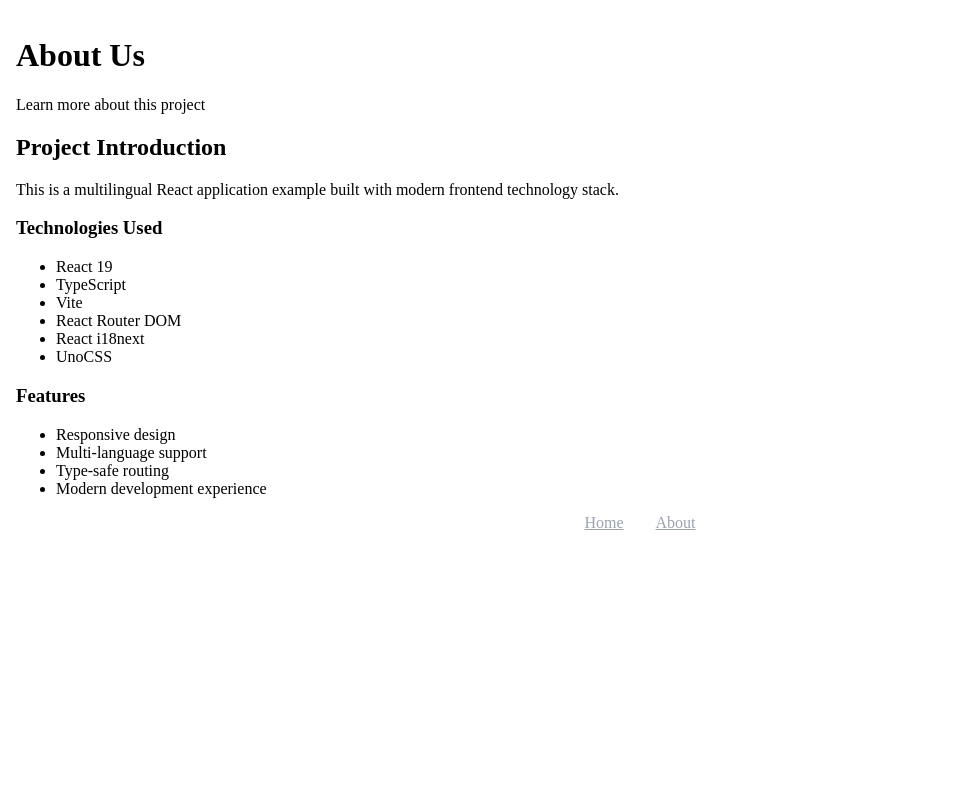
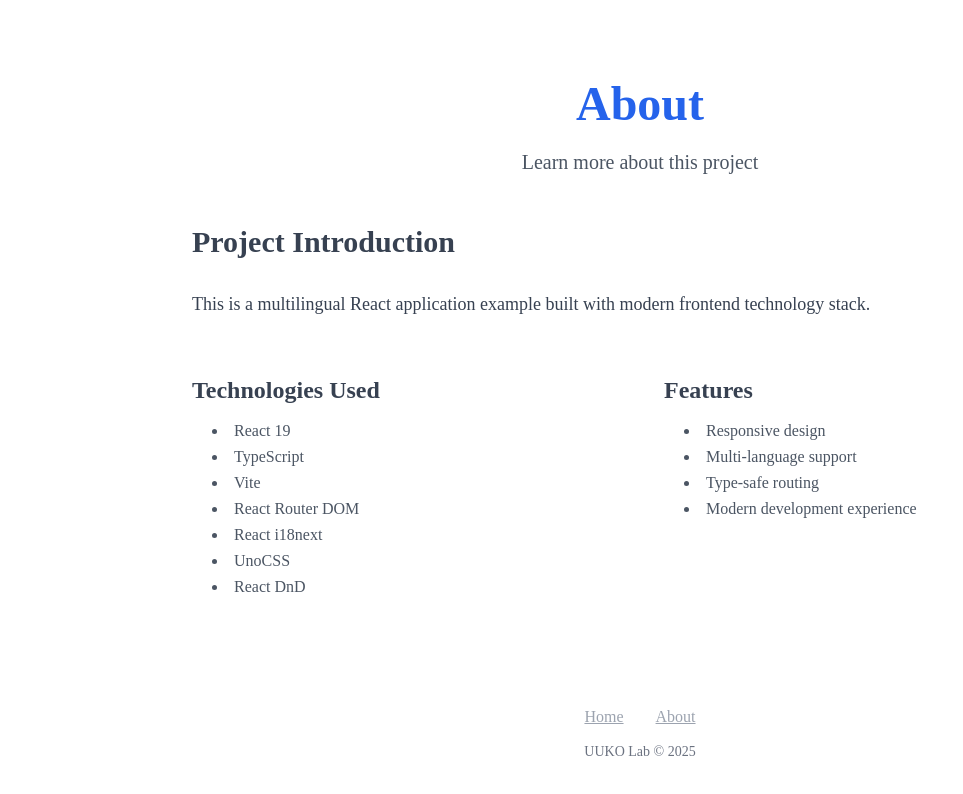
Before and after one commit to iuuko/umineko-epitaph, a React (Vite) app: page /about in a window 1280 px wide. Shown: the top 794 px of the page, without its empty margins (0-963 px from the left). Built offline with nearby package versions, Linux system fonts and the light colour scheme.

Commit message:
feat: add About page and i18n translations for en-US, ja-JP, and zh-CN

```diff
--- a/src/locales/en-US.json
+++ b/src/locales/en-US.json
@@ -45,7 +45,7 @@
       "feature3": "Client-side routing navigation"
     },
     "about": {
-      "title": "About Us",
+      "title": "About",
       "description": "Learn more about this project",
       "projectTitle": "Project Introduction",
       "projectDescription": "This is a multilingual React application example built with modern frontend technology stack.",
--- a/src/locales/ja-JP.json
+++ b/src/locales/ja-JP.json
@@ -45,7 +45,7 @@
       "feature3": "クライアントサイドルーティングナビゲーション"
     },
     "about": {
-      "title": "私たちについて",
+      "title": "について",
       "description": "このプロジェクトについて詳しく知る",
       "projectTitle": "プロジェクト紹介",
       "projectDescription": "これは現代的なフロントエンド技術スタックで構築された多言語Reactアプリケーションの例です。",
--- a/src/locales/zh-CN.json
+++ b/src/locales/zh-CN.json
@@ -45,7 +45,7 @@
       "feature3": "客户端路由导航"
     },
     "about": {
-      "title": "关于我们",
+      "title": "关于",
       "description": "了解更多关于这个项目的信息",
       "projectTitle": "项目介绍",
       "projectDescription": "这是一个使用现代前端技术栈构建的多语言React应用示例。",
--- a/src/pages/About.tsx
+++ b/src/pages/About.tsx
@@ -5,37 +5,64 @@ const About: React.FC = () => {
   const { t } = useTranslation();
 
   return (
-    <div className="relative p-4">
-      <header>
-        <h1>{t("pages.about.title")}</h1>
-        <p>{t("pages.about.description")}</p>
+    <div className="min-h-screen flex flex-col items-center">
+      <div className="max-w-4xl md:w-full bg-white p-4 sm:p-8 md:p-12">
+        <header className="mb-12 text-center">
+          <h1 className="text-4xl sm:text-5xl font-extrabold mb-4 text-blue-600">
+            {t("pages.about.title")}
+          </h1>
+          <p className="text-lg sm:text-xl text-gray-600">
+            {t("pages.about.description")}
+          </p>
         </header>
 
-      <main>
+        <main className="space-y-12">
           <section>
-          <h2>{t("pages.about.projectTitle")}</h2>
-          <p>{t("pages.about.projectDescription")}</p>
+            <h2 className="text-2xl sm:text-3xl font-semibold mb-2 pb-3 border-b-2 border-blue-500 text-gray-700">
+              {t("pages.about.projectTitle")}
+            </h2>
+            <p className="text-base sm:text-lg leading-relaxed text-gray-700 mb-8">
+              {t("pages.about.projectDescription")}
+            </p>
 
-          <h3>{t("pages.about.technologiesTitle")}</h3>
-          <ul>
+            <div className="grid md:grid-cols-2 gap-x-12 gap-y-8">
+              <div>
+                <h3 className="text-xl sm:text-2xl font-semibold mb-4 text-gray-700">
+                  {t("pages.about.technologiesTitle")}
+                </h3>
+                <ul className="list-disc list-inside space-y-2 pl-5 text-gray-600">
                   <li>React 19</li>
                   <li>TypeScript</li>
                   <li>Vite</li>
                   <li>React Router DOM</li>
                   <li>React i18next</li>
                   <li>UnoCSS</li>
+                  <li>React DnD</li>
                 </ul>
+              </div>
 
-          <h3>{t("pages.about.featuresTitle")}</h3>
-          <ul>
+              <div>
+                <h3 className="text-xl sm:text-2xl font-semibold mb-4 text-gray-700">
+                  {t("pages.about.featuresTitle")}
+                </h3>
+                <ul className="list-disc list-inside space-y-2 pl-5 text-gray-600">
                   <li>{t("pages.about.feature1")}</li>
                   <li>{t("pages.about.feature2")}</li>
                   <li>{t("pages.about.feature3")}</li>
                   <li>{t("pages.about.feature4")}</li>
                 </ul>
+              </div>
+            </div>
           </section>
         </main>
+
+        <footer className="mt-16 pt-8 border-t border-gray-300 text-center">
           <Navigation />
+          <p className="mt-4 text-sm text-gray-500">
+            UUKO Lab &copy; {new Date().getFullYear()}
+          </p>
+        </footer>
+      </div>
     </div>
   );
 };
```
Lines whose indentation alone changed are shown as unchanged.
